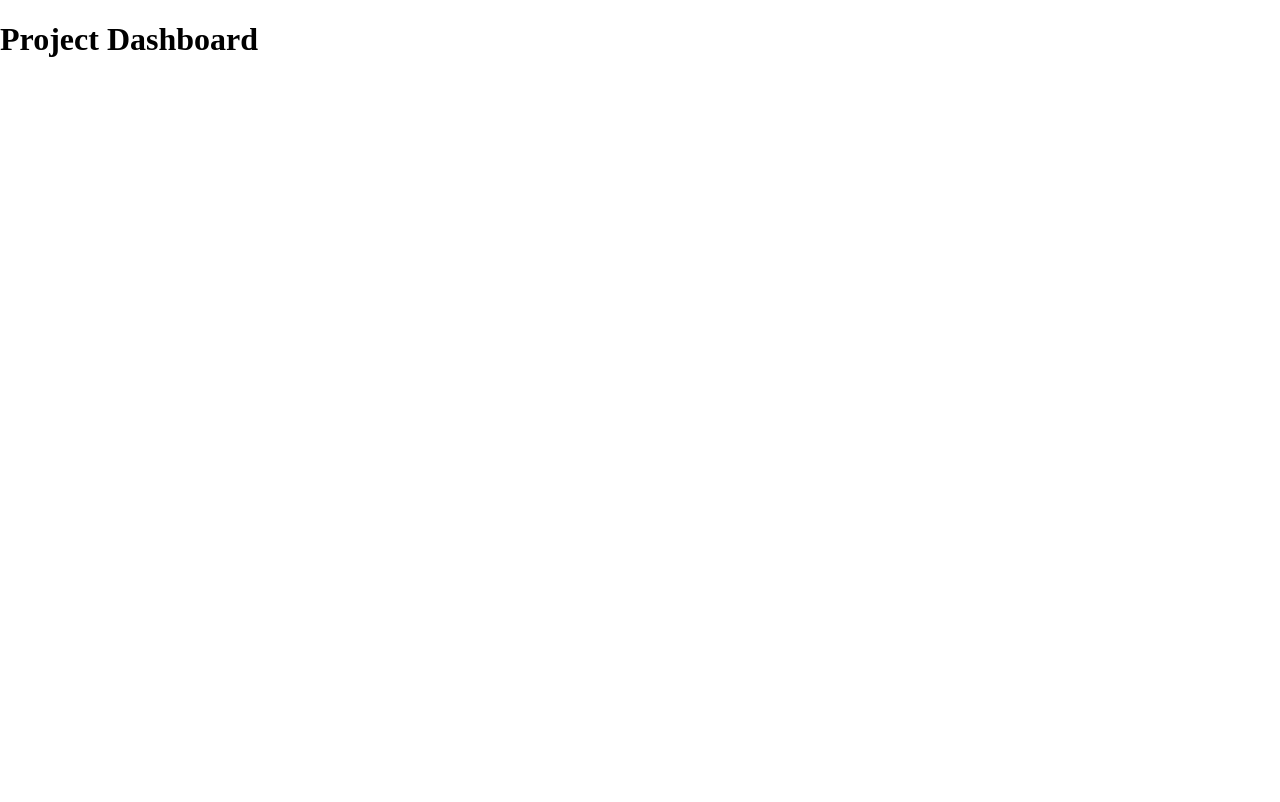
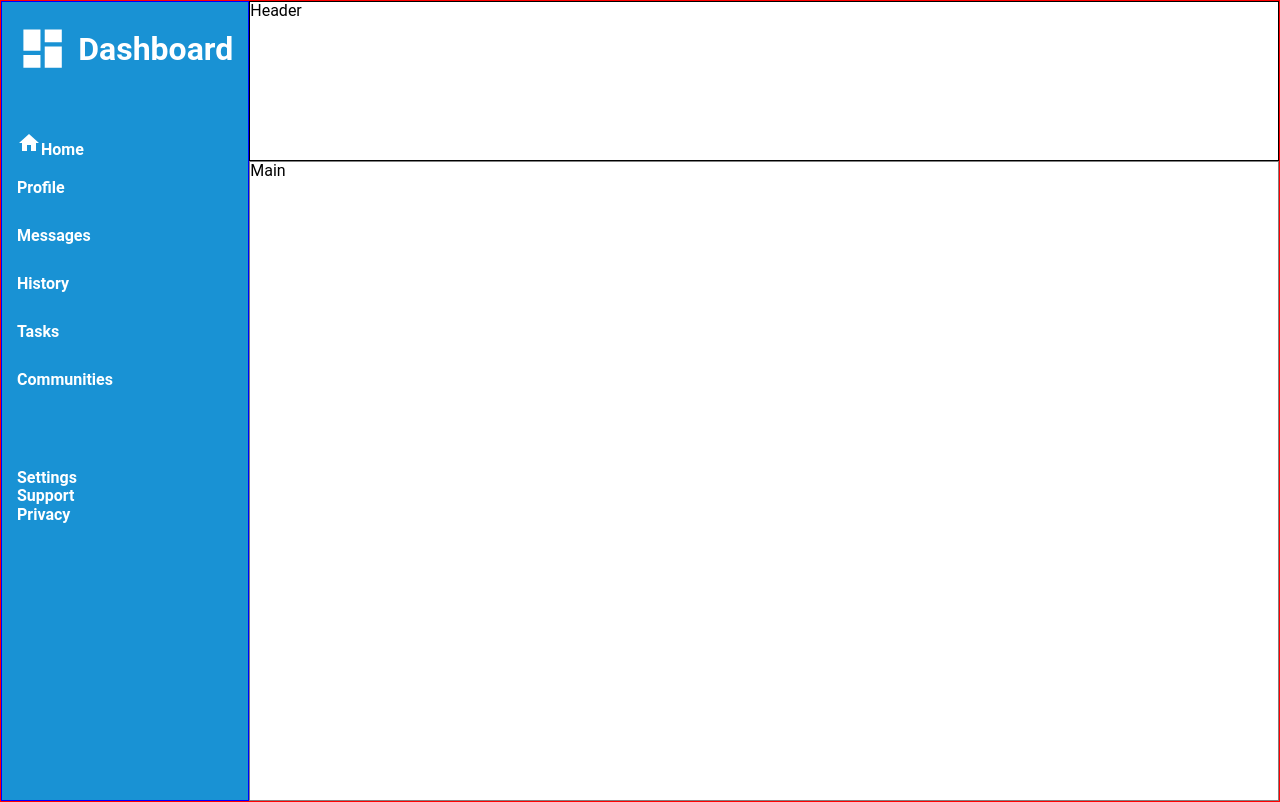
Before and after one commit to emagalona/project-dashboard, a website: page index.html in a window 1280 px wide. Drawn offline with nearby package versions, Linux system fonts and the light colour scheme.

Commit message:
Positioned Sidebar
added necessary content on sidebar

```diff
--- a/css/styles.css
+++ b/css/styles.css
@@ -1,5 +1,69 @@
-*{
+* {
     margin: 0;
     padding: 0;
-    box-sizing: border-box;
+    font-family: Roboto, sans-serif;
 }
+
+.container {
+    border: 1px solid red;
+    display: grid;
+    grid-template: 1fr 4fr / 1fr 5fr;
+    height: 100dvh;
+
+}
+
+.header {
+    border: 1px solid black;
+    grid-area: 1 / 2 / 2 / 4;
+}
+
+.sidebar {
+    border: 1px solid blue;
+    grid-area: 1 / 1 / 3 / 2;
+
+    font-weight: 600;
+    color: white;
+    background-color: #1992D4;
+    padding: 15px;
+
+}
+
+.sidebar ul li {
+    list-style-type: none;
+}
+
+.logo {
+
+    height: 4rem;
+    font-size: 2rem;
+
+    display: flex;
+    align-items: center;
+    gap: 10px;
+
+}
+
+.logo svg{
+    height: 80%;
+    fill: white;
+}
+
+.nav, .secondary-nav {
+    margin-top: 50px;
+
+}
+
+.nav ul li {
+    height: 3rem;
+
+}
+
+.nav svg {
+    height: 50%;
+    fill: white;
+}
+
+.main {
+    border: 1px solid grey;
+    grid-area: 2 / 2 / 3 / 3;
+}
--- a/index.html
+++ b/index.html
@@ -8,6 +8,40 @@
     <link rel="stylesheet" href="/css/styles.css">
 </head>
 <body>
-    <h1>Project Dashboard</h1>
+    <div class="container">
+        <div class="header">Header</div>
+
+        <div class="sidebar">
+            <div class="logo">
+                <svg xmlns="http://www.w3.org/2000/svg" viewBox="0 0 24 24">
+                    <title>view-dashboard</title>
+                    <path d="M13,3V9H21V3M13,21H21V11H13M3,21H11V15H3M3,13H11V3H3V13Z" />
+                </svg>
+                <span>Dashboard</span>
+            </div>
+            <div class="nav">
+                <ul>
+                    <li>
+                        <svg xmlns="http://www.w3.org/2000/svg" viewBox="0 0 24 24">
+                            <title>home</title>
+                            <path d="M10,20V14H14V20H19V12H22L12,3L2,12H5V20H10Z" /></svg><span>Home</span></li>
+                    <li>Profile</li>
+                    <li>Messages</li>
+                    <li>History</li>
+                    <li>Tasks</li>
+                    <li>Communities</li>
+                </ul>
+            </div>
+            <div class="secondary-nav">
+                <ul>
+                    <li>Settings</li>
+                    <li>Support</li>
+                    <li>Privacy</li>
+                </ul>
+            </div>
+        </div>
+
+        <div class="main">Main</div>
+    </div>
 </body>
 </html>
```
